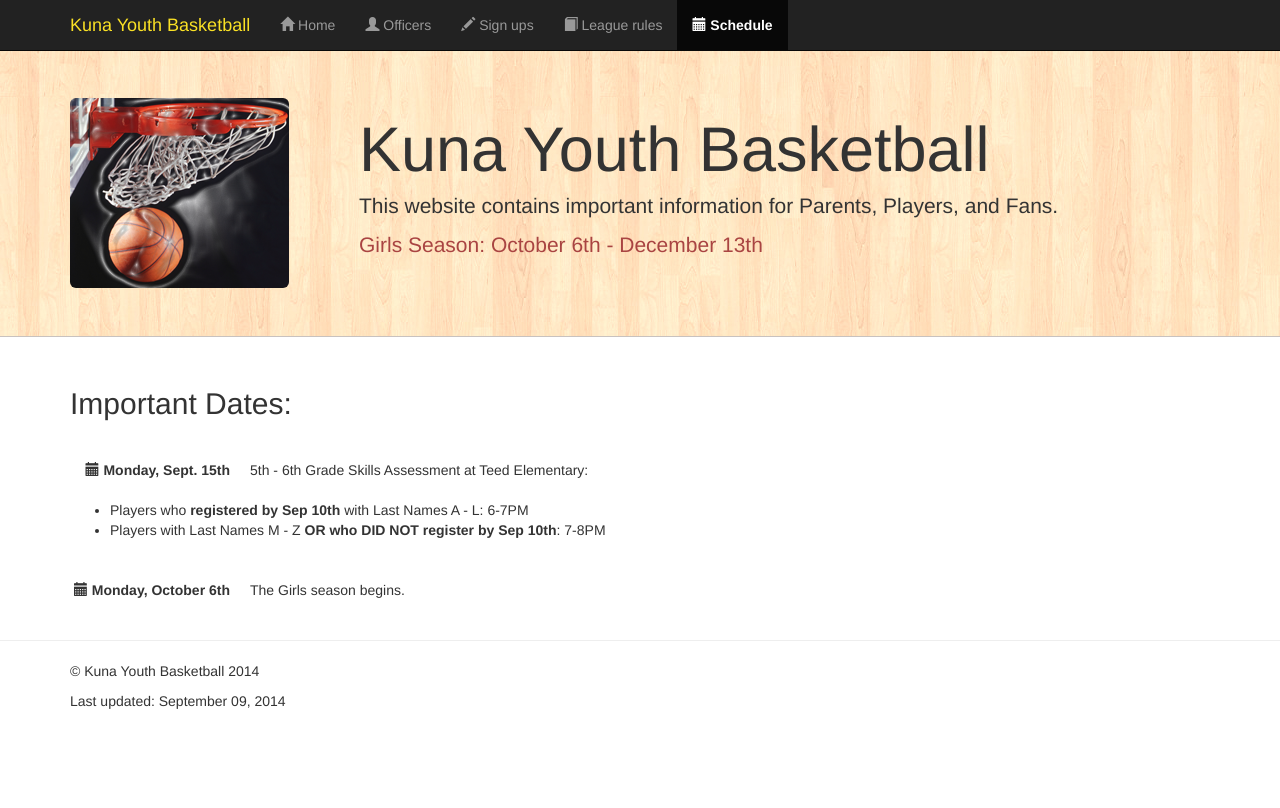
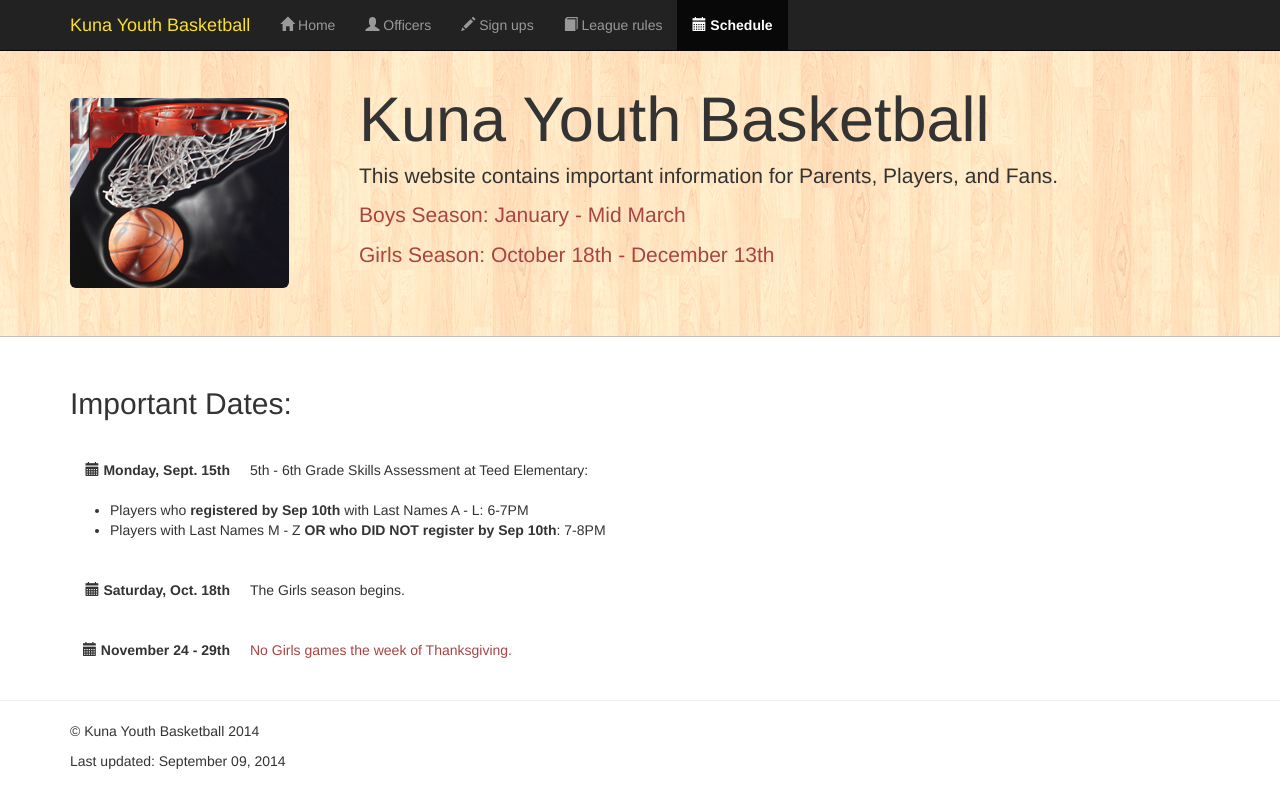
Before and after one commit to justinbkay/kunayouthbb, a Jekyll site: the page built from schedule/index.html, in a window 1280 px wide. Shown: the top 808 px of the page. Built offline with Jekyll 4.4.1, drawn with Linux system fonts in a browser that asks for light colours; nearby versions of some CDN libraries; Markdown is read by kramdown in place of the engine named in the settings.

Commit message:
Boys schedule info, change girls season start date

```diff
--- a/_layouts/default.html
+++ b/_layouts/default.html
@@ -53,10 +53,10 @@
     <div class="jumbotron">
       <div class="container">
         <img src="/img/bball.png" alt="Basketball" class="hidden-xs pull-left img-rounded" style="margin-right: 70px;" />
-        <h1>Kuna Youth Basketball</h1>
+        <h1 style="margin-top: -10px">Kuna Youth Basketball</h1>
         <p>This website contains important information for Parents, Players, and Fans.</p>
-        <p class="text-danger hidden">Boys Season: January 14th - March 8th</p>
-        <p class="text-danger">Girls Season: October 6th - December 13th</p>
+        <p class="text-danger">Boys Season: January  - Mid March</p>
+        <p class="text-danger">Girls Season: October 18th - December 13th</p>
       </div>
     </div>
 
--- a/schedule/index.html
+++ b/schedule/index.html
@@ -16,8 +16,13 @@ schedule: active
   </ul>
 
   <dl class="dl-horizontal" style="margin-top: 40px;">
-    <dt><span class="glyphicon glyphicon-calendar"></span> Monday, October 6th</dt>
+    <dt><span class="glyphicon glyphicon-calendar"></span> Saturday, Oct. 18th</dt>
     <dd>The Girls season begins.</dd>
+  </dl>
+
+  <dl class="dl-horizontal" style="margin-top: 40px;">
+    <dt><span class="glyphicon glyphicon-calendar"></span> November 24 - 29th</dt>
+    <dd class="text-danger">No Girls games the week of Thanksgiving.</dd>
   </dl>
 
 </div>
--- a/signups/index.html
+++ b/signups/index.html
@@ -3,6 +3,10 @@ layout: default
 title: Kuna Youth Basketball Signups
 signups: active
 ---
+<div class="container">
+  <h2>Boys Signups (3rd - 6th Grades):</h2>
+  <p class="text-danger">Boys signups will be in December, dates not yet determined.</p>
+</div>
 <div class="container">
   <h2>Girls Signups (3rd - 6th Grades):</h2>
 
```
